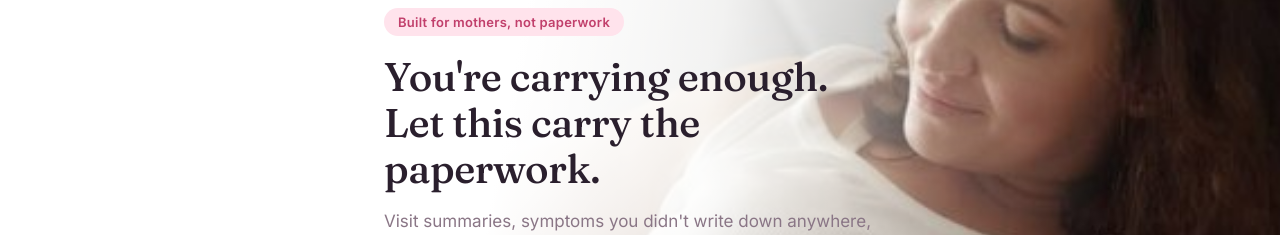
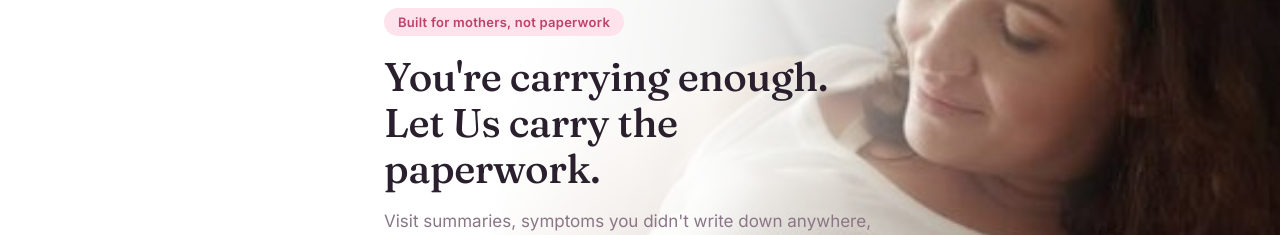
Before and after one commit to defitony0x-stack/maternalassistant, a Next.js app in the folder frontend/: page / in a window 1280 px wide. Shown: the part 149-384 px from the top of the page. Built offline with nearby package versions, Linux system fonts and the light colour scheme; no server answers.

Commit message:
Update page.jsx

```diff
--- a/frontend/app/page.jsx
+++ b/frontend/app/page.jsx
@@ -30,7 +30,7 @@ export default function Home() {
         <div className="container hero-content">
           <span className="eyebrow">Built for mothers, not paperwork</span>
           <h1 className="display">
-            You're carrying enough. Let this carry the paperwork.
+            You're carrying enough. Let Us carry the paperwork.
           </h1>
           <p className="sub">
             Visit summaries, symptoms you didn't write down anywhere, notes
```
